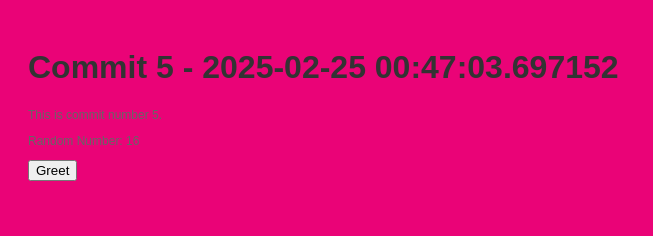
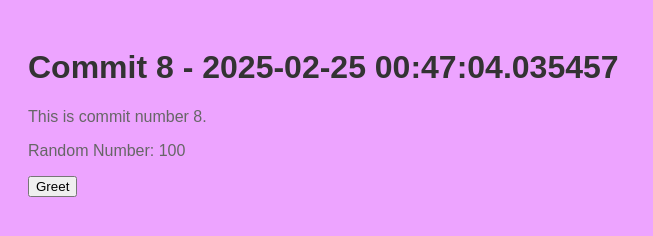
Before and after one commit to stiffs95/myrep-repo-20250225004700, a plain HTML site: page index.html in a window 1280 px wide. Shown: the whole page, without its empty margins (0-653 px from the left). Drawn offline with Linux system fonts and the light colour scheme.

Commit message:
📝 Commit 8 with HTML, CSS, and JS

```diff
--- a/index.html
+++ b/index.html
@@ -2,13 +2,13 @@
     <!DOCTYPE html>
     <html>
     <head>
-        <title>Commit 5 - 2025-02-25 00:47:03.697152</title>
+        <title>Commit 8 - 2025-02-25 00:47:04.034456</title>
         <link rel="stylesheet" href="style.css">
     </head>
     <body>
-        <h1>Commit 5 - 2025-02-25 00:47:03.697152</h1>
-        <p>This is commit number 5.</p>
-        <p>Random Number: 16</p>
+        <h1>Commit 8 - 2025-02-25 00:47:04.035457</h1>
+        <p>This is commit number 8.</p>
+        <p>Random Number: 100</p>
         <button onclick="greet()">Greet</button>
         <script src="script.js"></script>
     </body>
--- a/script.js
+++ b/script.js
@@ -2,4 +2,4 @@
     function greet() {
         alert('Hello from commit ' + commitNumber + '!');
     }
-    var commitNumber = 5;
+    var commitNumber = 8;
--- a/style.css
+++ b/style.css
@@ -1,7 +1,7 @@
 
     body {
         font-family: Arial, sans-serif;
-        background-color: #ea0377;
+        background-color: #eda4ff;
         padding: 20px;
     }
     h1 {
@@ -9,5 +9,5 @@
     }
     p {
         color: #666;
-        font-size: 12px;
+        font-size: 16px;
     }
```
